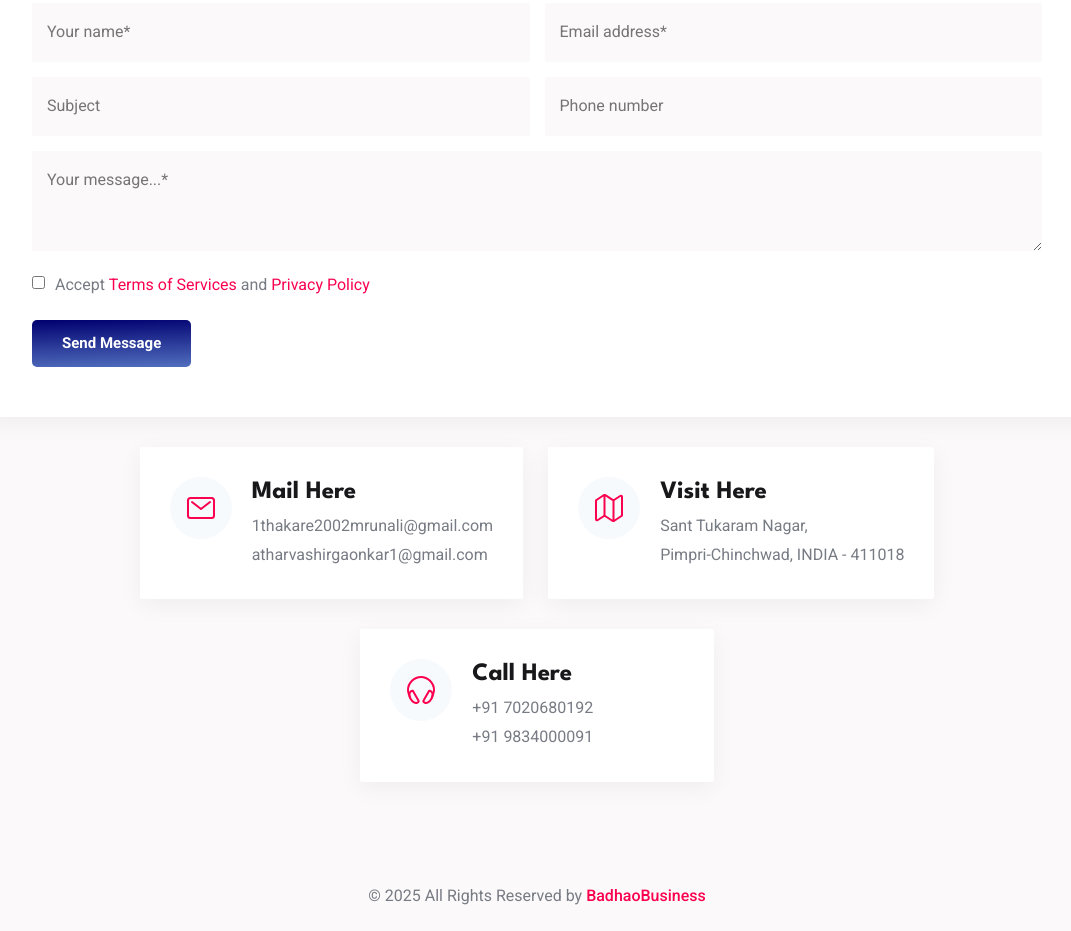
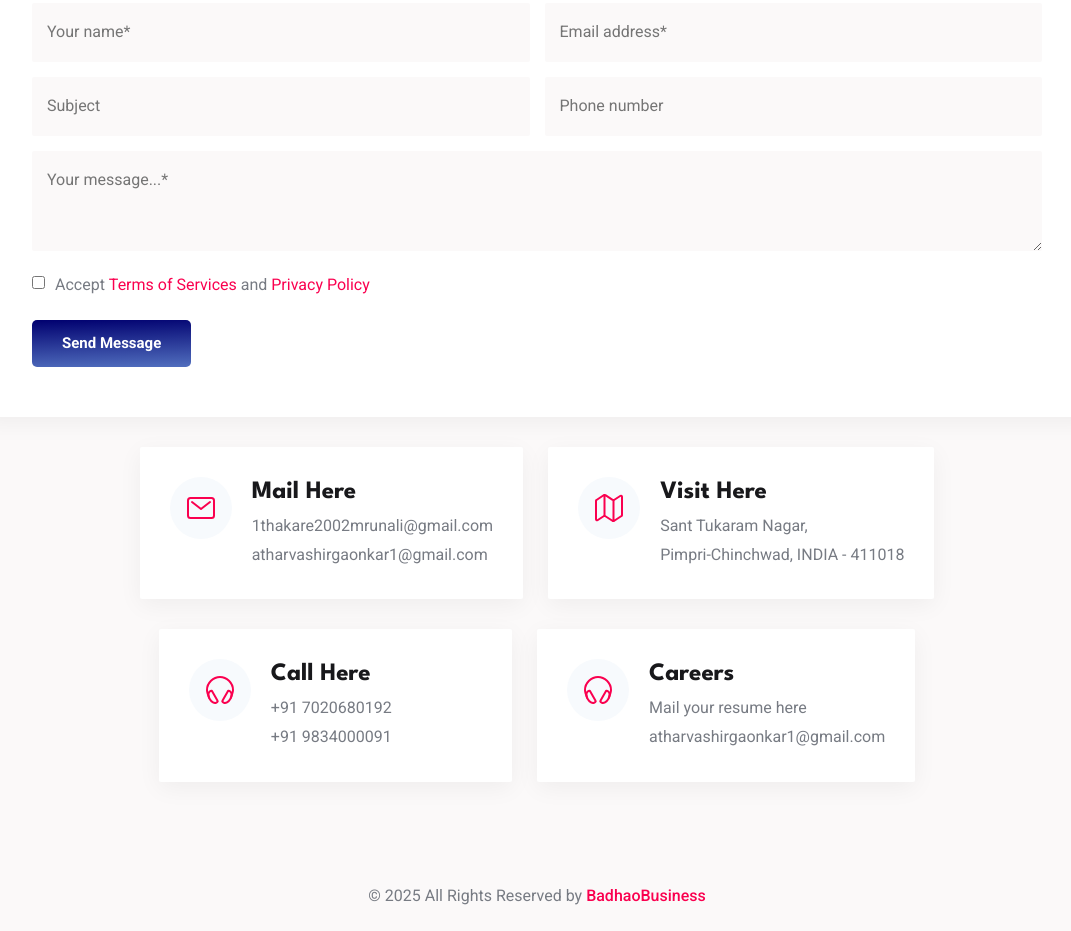
Before and after one commit to atharva-shirgaonkar/BadhaoBusiness, a plain HTML site: page index.html in a window 1280 px wide. Shown: the part 5171-6102 px from the top of the page, without its empty margins (103-1174 px from the left). Drawn offline with nearby package versions, Linux system fonts and the light colour scheme.

Commit message:
Update index.html

```diff
--- a/index.html
+++ b/index.html
@@ -718,6 +718,25 @@
               </div>
             </li>
 
+            <li class="contact-item">
+              <div class="contact-card">
+
+                <div class="card-icon">
+                  <ion-icon name="headset-outline" aria-hidden="true"></ion-icon>
+                </div>
+
+                <div class="card-content">
+
+                  <h3 class="h3 card-title">Careers</h3>
+                  <p>Mail your resume here</p>
+
+                  <a href="mailto:atharvashirgaonkar1@gmail.com" class="card-link">atharvashirgaonkar1@gmail.com</a>
+
+                </div>
+
+              </div>
+            </li>
+
           </ul>
 
         </div>
```
